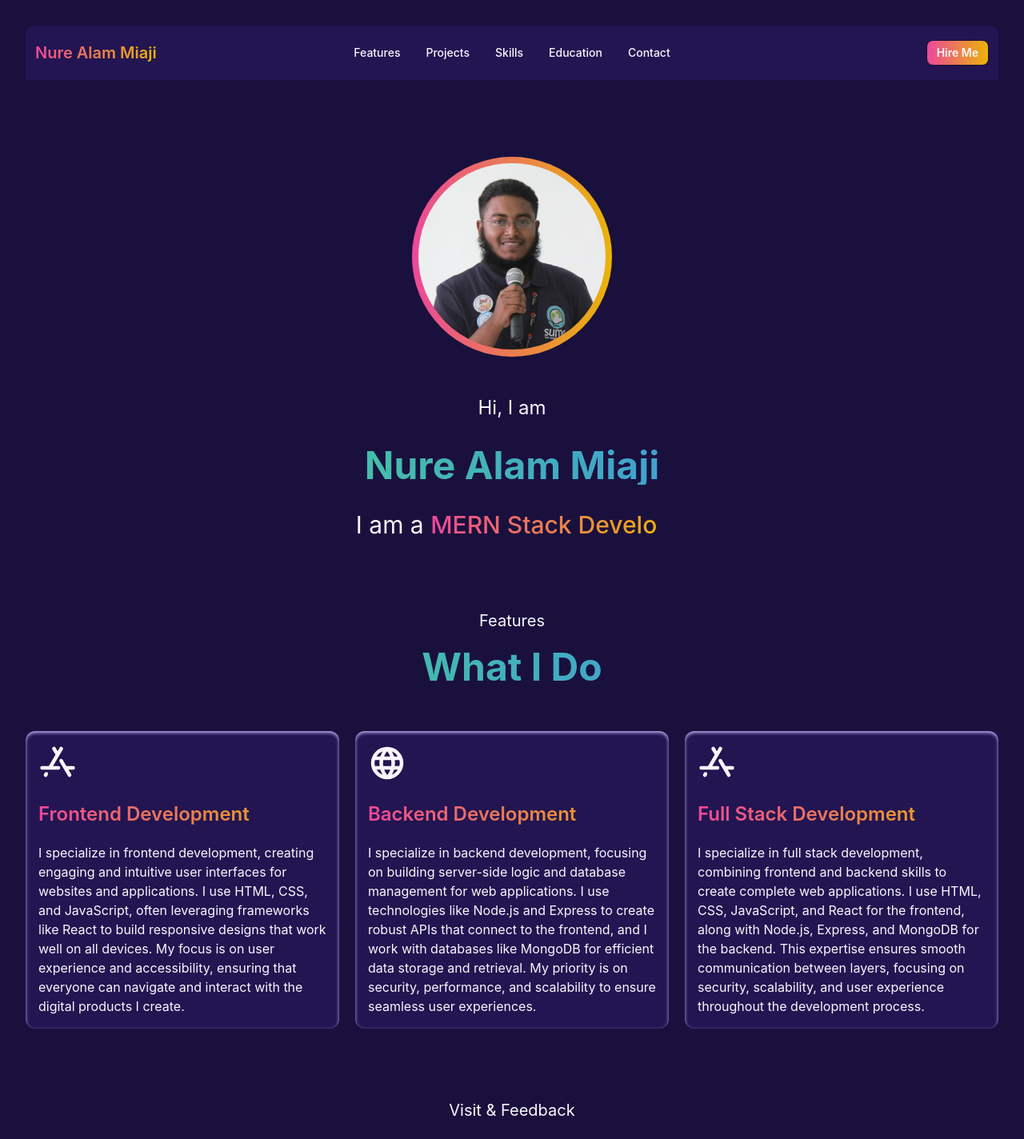
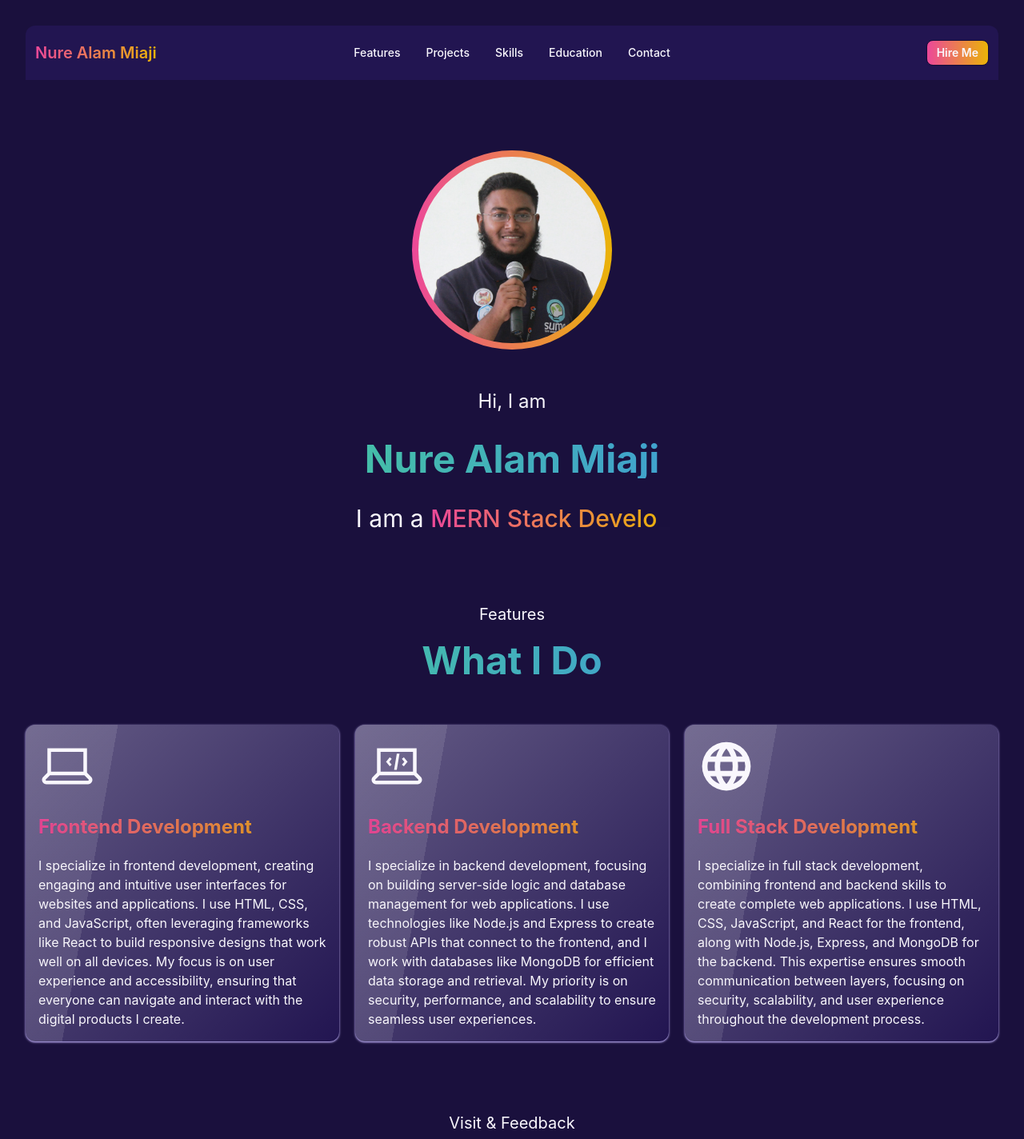
Before and after one commit to nurealammiaji/nurealammiaji, a React (Vite) app: page / in a window 1280 px wide. Shown: the top 1424 px of the page at 80% size. Built offline with nearby package versions, Linux system fonts and the light colour scheme.

Commit message:
featured, skill and contact section modified

```diff
--- a/src/App.css
+++ b/src/App.css
@@ -3,4 +3,5 @@
   margin: 0 auto;
   padding: 2rem;
   text-align: center;
+  box-sizing: border-box.;
 }
--- a/src/components/Contact/Contact.jsx
+++ b/src/components/Contact/Contact.jsx
@@ -1,36 +1,41 @@
 import SectionHeader from '../SectionHeader/SectionHeader';
+import Tilt from 'react-parallax-tilt';
 
 const Contact = () => {
     return (
         <div id="contact">
-            <SectionHeader header={"Keep in Touch"} message={"Contact Me"} />
+            <SectionHeader header={"Keep in Touch"} message={"Connect Me"} />
             <br />
-            <div className="p-10 mx-auto shadow shadow-secondary md:w-3/4 rounded-xl bg-neutral">
+            <div className="p-10 mx-auto shadow shadow-violet-300 md:w-3/4 rounded-xl bg-neutral glass">
                 <div className="mb-20">
-                    <div className="w-3/6 mx-auto text-2xl font-semibold text-transparent divider bg-gradient-to-r from-pink-500 to-yellow-500 bg-clip-text">Social Links</div>
+                    <div className="w-3/6 mx-auto text-2xl font-semibold text-transparent divider bg-gradient-to-r from-pink-500 to-yellow-500 bg-clip-text">Social Media</div>
                 </div>
-                <div className="flex gap-10 flex-wrap justify-center items-center">
+                <div className="flex flex-wrap items-center justify-center gap-10">
+                    <Tilt>
                         <a href="https://www.linkedin.com/in/nurealammiaji" target="_blank">
                             <img src="https://raw.githubusercontent.com/maurodesouza/profile-readme-generator/master/src/assets/icons/social/linkedin/default.svg" width="52" height="40" alt="linkedin logo" />
                         </a>
+                    </Tilt>
+                    <Tilt>
                         <a href="https://www.facebook.com/nurealammiaji" target="_blank">
                             <img src="https://raw.githubusercontent.com/maurodesouza/profile-readme-generator/master/src/assets/icons/social/facebook/default.svg" width="52" height="40" alt="facebook logo" />
                         </a>
+                    </Tilt>
+                    <Tilt>
                         <a href="https://twitter.com/nurealammiaji" target="_blank">
                             <img src="https://raw.githubusercontent.com/maurodesouza/profile-readme-generator/master/src/assets/icons/social/twitter/default.svg" width="52" height="40" alt="twitter logo" />
                         </a>
-                    <a href="https://www.youtube.com/@nurealammiaji" target="_blank">
-                        <img src="https://raw.githubusercontent.com/maurodesouza/profile-readme-generator/master/src/assets/icons/social/youtube/default.svg" width="52" height="40" alt="youtube logo" />
+                    </Tilt>
+                    <Tilt>
+                        <a href="mailto:nurealam.miaji@gmail.com">
+                            <img src="https://raw.githubusercontent.com/maurodesouza/profile-readme-generator/master/src/assets/icons/social/gmail/default.svg" width="52" height="40" alt="gmail logo" />
                         </a>
+                    </Tilt>
+                    <Tilt>
                         <a href="https://t.me/nurealammiaji" target="_blank">
                             <img src="https://raw.githubusercontent.com/maurodesouza/profile-readme-generator/master/src/assets/icons/social/telegram/default.svg" width="52" height="40" alt="telegram logo" />
                         </a>
-                    <a href="https://www.instagram.com/nurealammiaji" target="_blank">
-                        <img src="https://raw.githubusercontent.com/maurodesouza/profile-readme-generator/master/src/assets/icons/social/instagram/default.svg" width="52" height="40" alt="instagram logo" />
-                    </a>
-                    <a href="mailto:nurealam.miaji@gmail.com">
-                        <img src="https://raw.githubusercontent.com/maurodesouza/profile-readme-generator/master/src/assets/icons/social/gmail/default.svg" width="52" height="40" alt="gmail logo" />
-                    </a>
+                    </Tilt>
                 </div>
             </div>
             <br /><br />
--- a/src/components/Education/Education.jsx
+++ b/src/components/Education/Education.jsx
@@ -1,4 +1,4 @@
-import { TbBriefcase, TbSchool, TbStar } from 'react-icons/tb';
+import { TbSchool, TbStar } from 'react-icons/tb';
 import SectionHeader from '../SectionHeader/SectionHeader';
 import { VerticalTimeline, VerticalTimelineElement } from 'react-vertical-timeline-component';
 import 'react-vertical-timeline-component/style.min.css';
--- a/src/components/Features/Features.jsx
+++ b/src/components/Features/Features.jsx
@@ -1,6 +1,7 @@
-import { PiAppStoreLogoBold, PiGlobeBold } from "react-icons/pi";
+import { PiGlobeBold } from "react-icons/pi";
 import SectionHeader from "../SectionHeader/SectionHeader";
 import Tilt from 'react-parallax-tilt';
+import { LiaLaptopCodeSolid, LiaLaptopSolid } from "react-icons/lia";
 
 const Features = () => {
     return (
@@ -9,23 +10,23 @@ const Features = () => {
             <br />
             <div className="grid gap-5 md:grid-cols-2 xl:grid-cols-3">
                 <Tilt>
-                    <div className="p-4 text-left shadow-inner shadow-violet-300 rounded-xl bg-neutral">
-                        <PiAppStoreLogoBold className="text-5xl" />
-                        <h4 className="mt-6 text-2xl font-semibold text-transparent bg-gradient-to-r from-pink-500 to-yellow-500 bg-clip-text">Frontend Development</h4>
+                    <div className="p-4 text-left shadow shadow-violet-300 rounded-xl bg-neutral glass">
+                        <LiaLaptopSolid className="text-7xl" />
+                        <h4 className="mt-6 text-2xl font-bold text-transparent bg-gradient-to-r from-pink-500 to-yellow-500 bg-clip-text">Frontend Development</h4>
                         <p className="mt-5">I specialize in frontend development, creating engaging and intuitive user interfaces for websites and applications. I use HTML, CSS, and JavaScript, often leveraging frameworks like React to build responsive designs that work well on all devices. My focus is on user experience and accessibility, ensuring that everyone can navigate and interact with the digital products I create.</p>
                     </div>
                 </Tilt>
                 <Tilt>
-                    <div className="p-4 text-left shadow-inner shadow-violet-300 rounded-xl bg-neutral">
-                        <PiGlobeBold className="text-5xl" />
-                        <h4 className="mt-6 text-2xl font-semibold text-transparent bg-gradient-to-r from-pink-500 to-yellow-500 bg-clip-text">Backend Development</h4>
+                    <div className="p-4 text-left shadow shadow-violet-300 rounded-xl bg-neutral glass">
+                        <LiaLaptopCodeSolid className="text-7xl" />
+                        <h4 className="mt-6 text-2xl font-bold text-transparent bg-gradient-to-r from-pink-500 to-yellow-500 bg-clip-text">Backend Development</h4>
                         <p className="mt-5">I specialize in backend development, focusing on building server-side logic and database management for web applications. I use technologies like Node.js and Express to create robust APIs that connect to the frontend, and I work with databases like MongoDB for efficient data storage and retrieval. My priority is on security, performance, and scalability to ensure seamless user experiences.</p>
                     </div>
                 </Tilt>
                 <Tilt>
-                    <div className="p-4 text-left shadow-inner shadow-violet-300 rounded-xl bg-neutral">
-                        <PiAppStoreLogoBold className="text-5xl" />
-                        <h4 className="mt-6 text-2xl font-semibold text-transparent bg-gradient-to-r from-pink-500 to-yellow-500 bg-clip-text">Full Stack Development</h4>
+                    <div className="p-4 text-left shadow shadow-violet-300 rounded-xl bg-neutral glass">
+                        <PiGlobeBold className="text-7xl" />
+                        <h4 className="mt-6 text-2xl font-bold text-transparent bg-gradient-to-r from-pink-500 to-yellow-500 bg-clip-text">Full Stack Development</h4>
                         <p className="mt-5">I specialize in full stack development, combining frontend and backend skills to create complete web applications. I use HTML, CSS, JavaScript, and React for the frontend, along with Node.js, Express, and MongoDB for the backend. This expertise ensures smooth communication between layers, focusing on security, scalability, and user experience throughout the development process.</p>
                     </div>
                 </Tilt>
--- a/src/components/Footer/Footer.jsx
+++ b/src/components/Footer/Footer.jsx
@@ -6,14 +6,14 @@ const Footer = () => {
         <div>
             <br /><br />
             <footer className="p-10 footer footer-center bg-neutral">
-                <aside>
+                <aside className="my-5">
                     <figure className="w-[50px] h-[50px] rounded-full bg-gradient-to-r from-pink-500 to-yellow-500 p-1">
                         <img className="rounded-full" src={photo} alt="" />
                     </figure>
                     <p className="mt-5 text-xl font-bold text-transparent bg-gradient-to-r from-pink-500 to-yellow-500 bg-clip-text"> Nure Alam Miaji</p>
-                    <p className="font-medium text-transparent bg-gradient-to-r from-green-400 to-blue-400 bg-clip-text">Web Developer</p>
+                    <p className="font-medium text-transparent bg-gradient-to-r from-green-400 to-blue-400 bg-clip-text">Web App Developer</p>
                 </aside>
-                <nav>
+                {/* <nav>
                     <div className="grid grid-flow-col gap-4">
                         <Link className="hover:text-blue-300" to={"https://www.twitter.com/nurealammiaji"}>
                             <svg
@@ -49,7 +49,7 @@ const Footer = () => {
                             </svg>
                         </Link>
                     </div>
-                </nav>
+                </nav> */}
             </footer>
             <footer className="p-2 bg-gradient-to-r from-pink-500 to-yellow-500 rounded-b-xl">
                 <p className="text-black">Copyright © {new Date().getFullYear()} - All right reserved</p>
--- a/src/components/Hero/Hero.jsx
+++ b/src/components/Hero/Hero.jsx
@@ -1,11 +1,14 @@
 import photo from "/nurealammiaji.jpg";
 import { Typewriter } from 'react-simple-typewriter';
+import Tilt from 'react-parallax-tilt';
 
 const Hero = () => {
     return (
         <div>
-            <figure className="w-[250px] md:h-[250px] mt-12 mx-auto rounded-full bg-gradient-to-r from-pink-500 to-yellow-500 p-2">
-                <img className="rounded-full" src={photo} alt="Photo of Nure Alam Miaji" />
+            <figure className="w-[250px] md:h-[250px] mt-10 mx-auto rounded-full">
+                <Tilt>
+                    <img className="p-2 rounded-full bg-gradient-to-r from-pink-500 to-yellow-500 hover:from-green-400 hover:to-blue-400" src={photo} alt="Photo of Nure Alam Miaji" />
+                </Tilt>
             </figure>
             <div className="mt-12">
                 <p className="text-2xl">Hi, I am</p>
```
Lines whose indentation alone changed are shown as unchanged.
